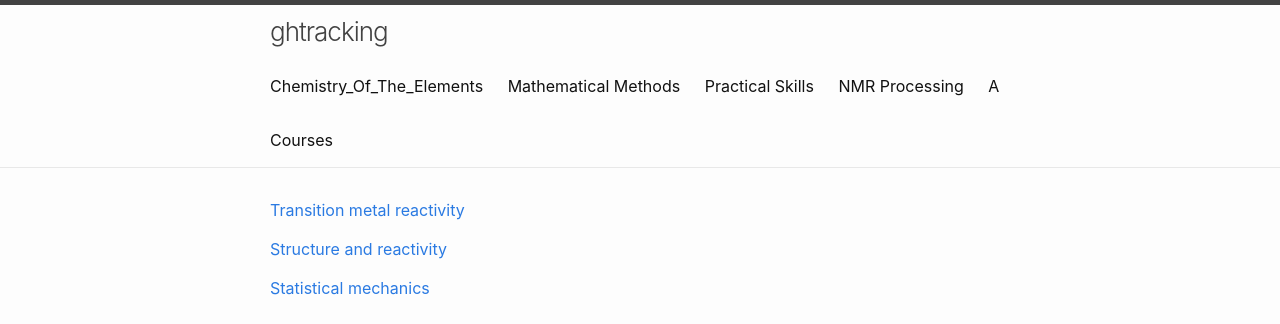
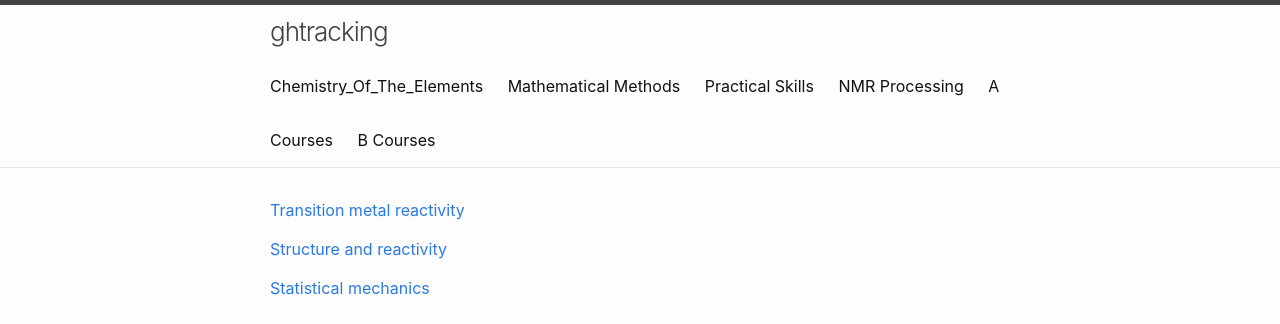
Before and after one commit to ghTracking/ghtracking.github.io, a Jekyll site: the page built from index_pages/B_course_Index.md, in a window 1280 px wide. Shown: the top 324 px of the page. Built offline with Jekyll 4.4.1, drawn with Linux system fonts in a browser that asks for light colours.

Commit message:
Added B courses to header

```diff
--- a/_includes/header.html
+++ b/_includes/header.html
@@ -38,6 +38,7 @@
     <a class="page-link" href="{{ "/practical_skills" | relative_url }}"> Practical Skills </a>
     <a class="page-link" href="{{ "/nmr_processing" | relative_url }}"> NMR Processing </a>
     <a class="page-link" href="{{ "/A_Courses" | relative_url }}"> A Courses </a>
+    <a class="page-link" href="{{ "/B_Courses" | relative_url }}"> B Courses </a>
     {% endif %}
   </div>
   </nav>
```
